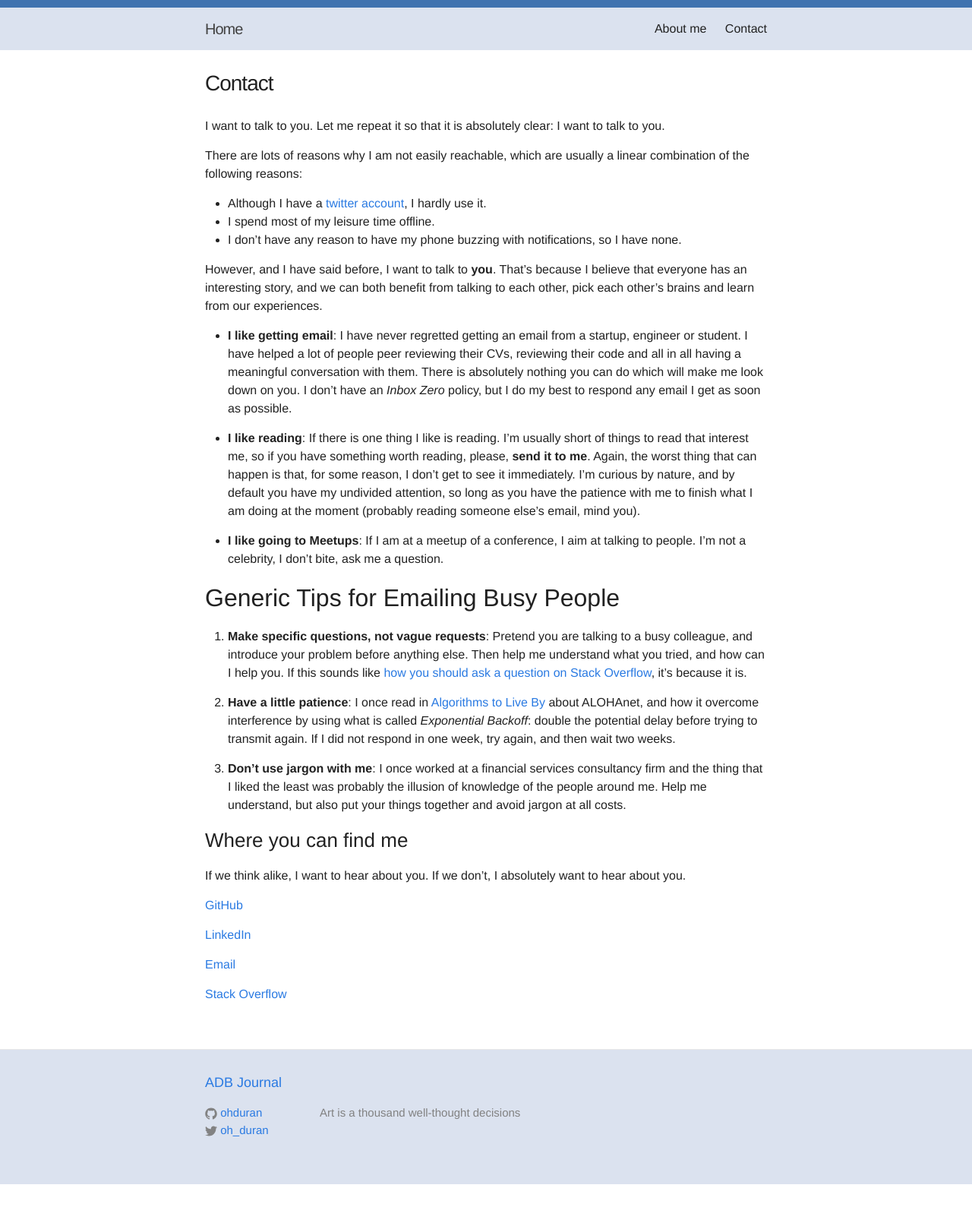
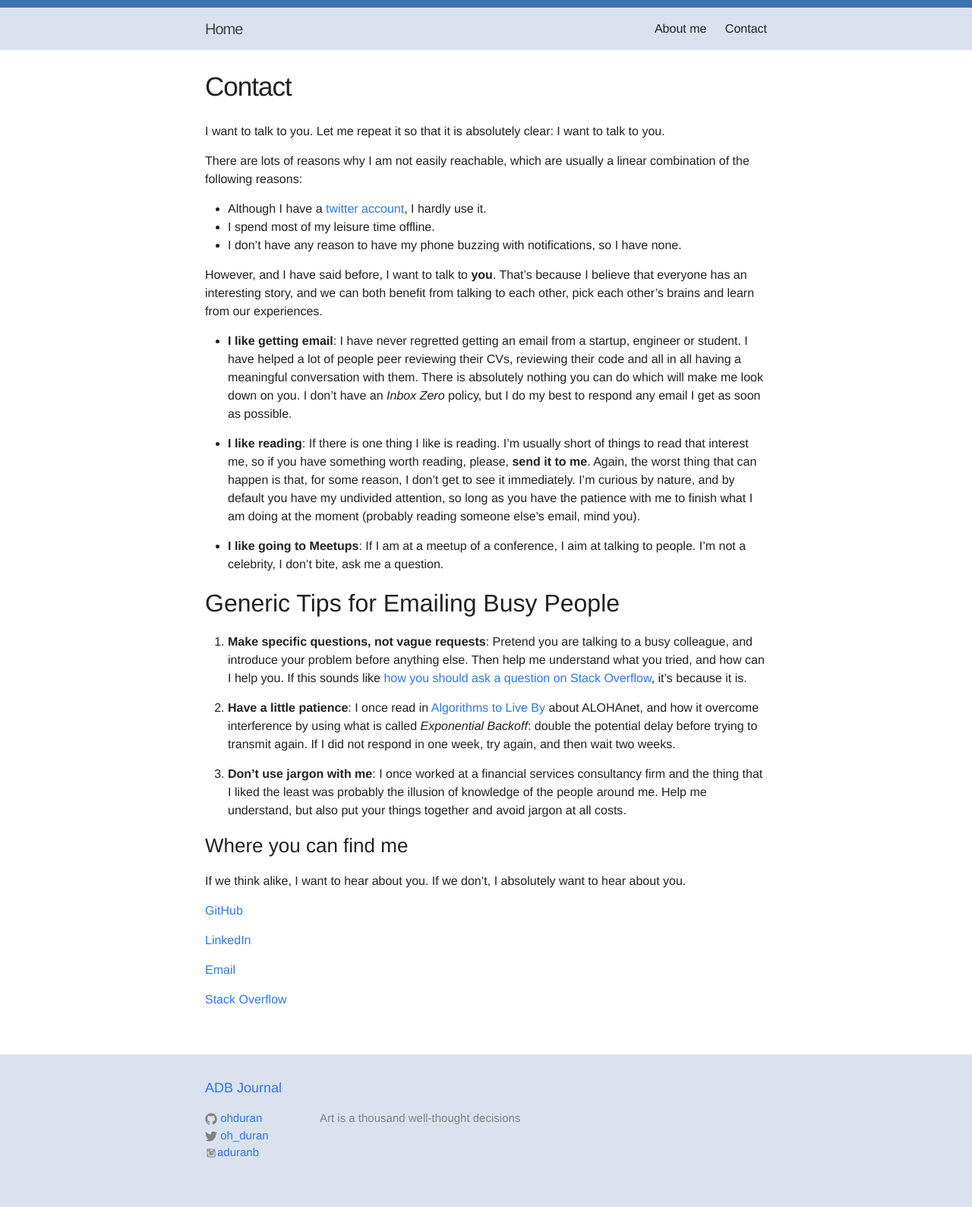
Before and after one commit to ohduran/ohduran.github.io, a Jekyll site: the page built from contact.md, in a window 1280 px wide. Shown: the whole page at 76% size. Built offline with Jekyll 4.4.1, drawn with Linux system fonts in a browser that asks for light colours; before the commit the page ends 1559 px from its top, so only the background shows below that.

Commit message:
instagram link

```diff
--- a/_config.yml
+++ b/_config.yml
@@ -14,6 +14,7 @@ baseurl: "" # the subpath of your site, e.g. /blog
 url: "http://yourdomain.com" # the base hostname & protocol for your site
 twitter_username: oh_duran
 github_username:  ohduran
+instagram_username: aduranb
 linkedin_url: "https://www.linkedin.com/in/alvaroduranbarata/"
 
 # Build settings
--- a/_includes/footer.html
+++ b/_includes/footer.html
@@ -24,6 +24,11 @@
             {% include icon-twitter.html username=site.twitter_username %}
           </li>
           {% endif %}
+          {% if site.instagram_username %}
+          <li>
+            {% include icon-instagram.html username=site.instagram_username %}
+          </li>
+          {% endif %}
         </ul>
       </div>
 
--- /dev/null
+++ b/_includes/icon-instagram.html
@@ -0,0 +1 @@
+<a href="https://instagram.com/{{ include.username }}"><span class="icon icon--twitter">{% include icon-instagram.svg %}</span><span class="username">{{ include.username }}</span></a>
--- a/_sass/_layout.scss
+++ b/_sass/_layout.scss
@@ -205,12 +205,12 @@
 }
 
 .post-title {
-    font-size: 28px;
+    font-size: 35px;
     letter-spacing: -1px;
     line-height: 1;
 
     @include media-query($on-laptop) {
-        font-size: 36px;
+        font-size: 28px;
     }
 }
 
```
Also changed, not shown: _includes/icon-instagram.svg (added).
